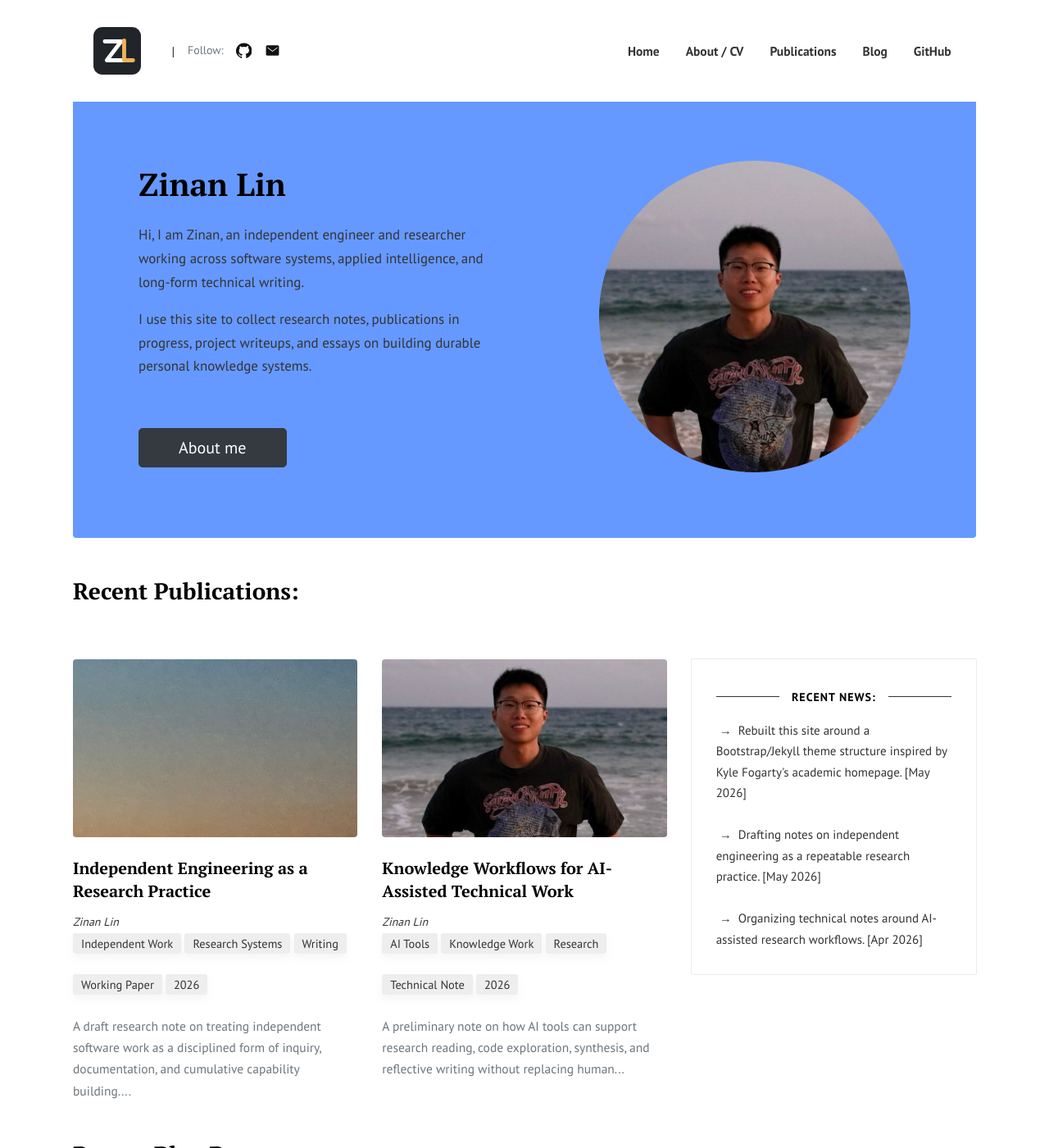
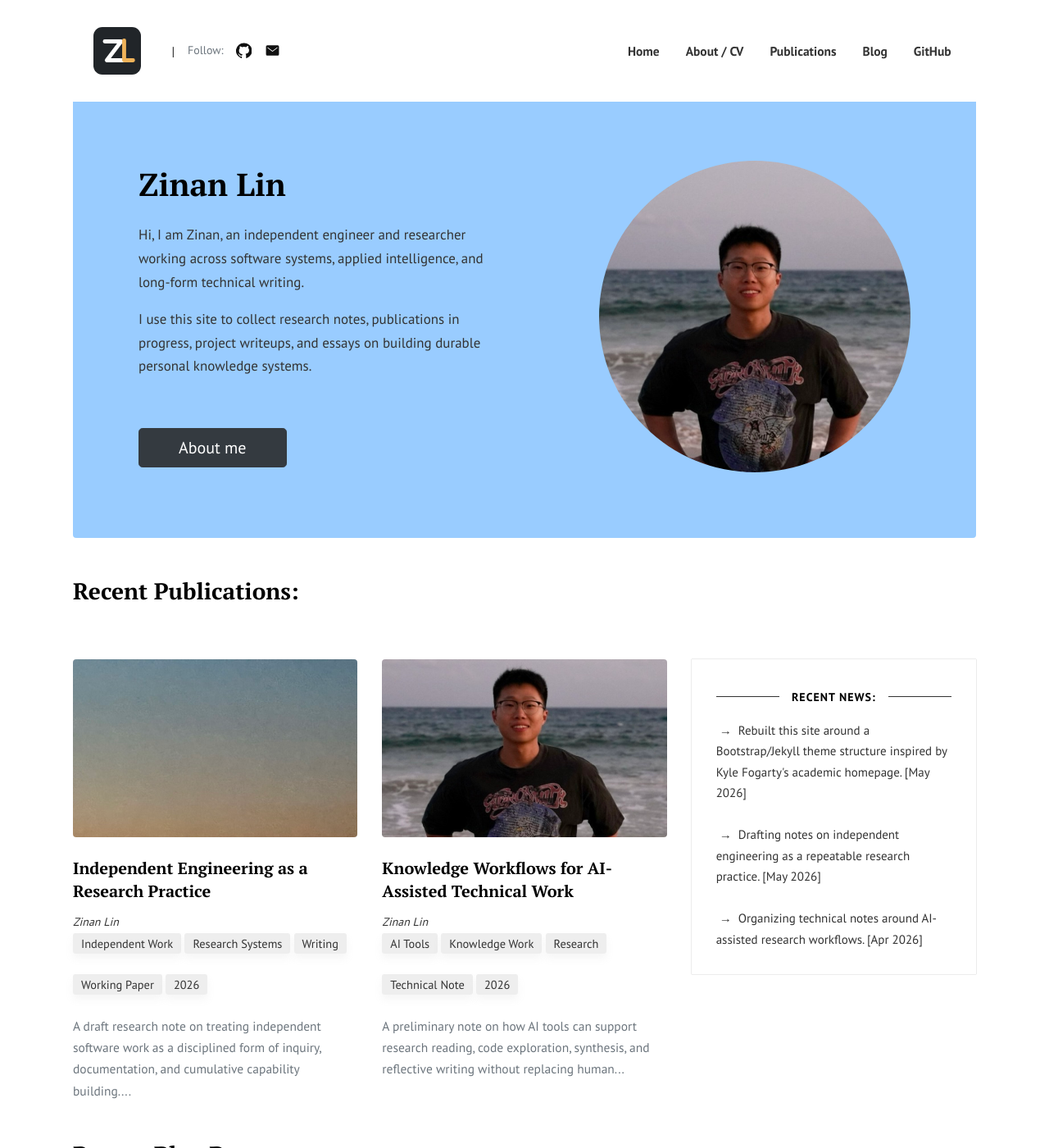
Before and after one commit to znecho9/znecho9.github.io, a Jekyll site: the page built from index.md, in a window 1280 px wide and 1400 px high. Shown: the whole window at 82% size. Built offline with Jekyll 4.4.1, drawn with Linux system fonts in a browser that asks for light colours.

Commit message:
Update custom.css

```diff
--- a/assets/css/custom.css
+++ b/assets/css/custom.css
@@ -18,7 +18,7 @@
 }
 
 .hero {
-  background: #6699ff;
+  background: #99ccff;
 }
 
 .hero p {
```
